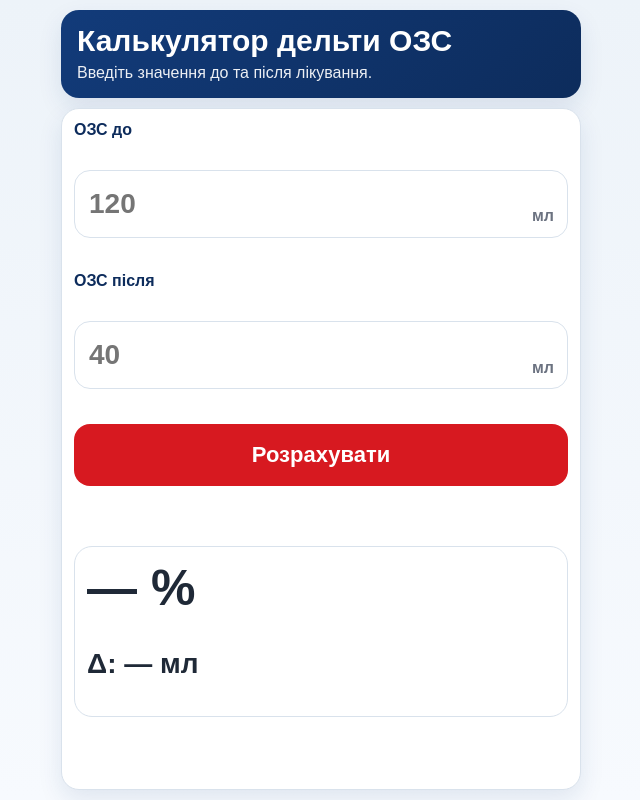
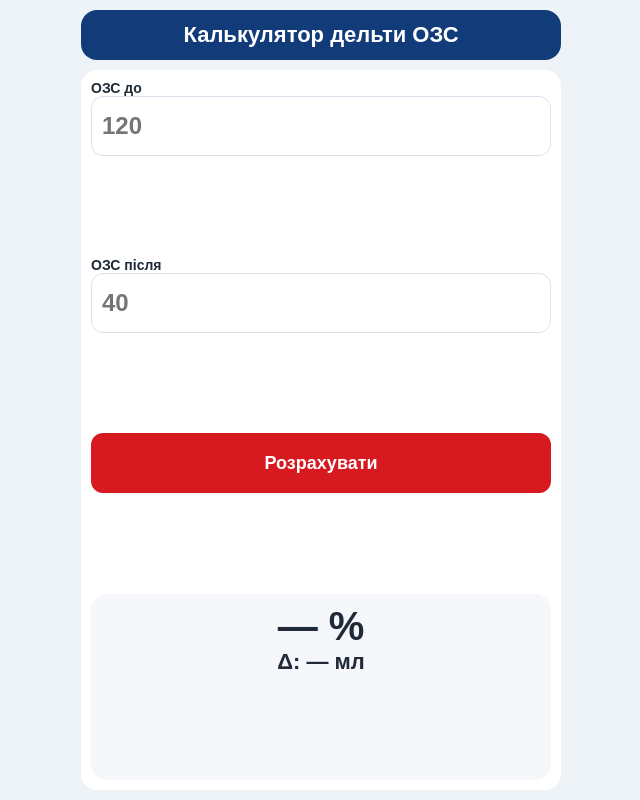
Before and after one commit to Levitskiyigor/pvr-calculator, a plain HTML site: page index.html in a window 1280 px wide. Shown: the whole page, without its empty margins (319-959 px from the left). Drawn offline with Linux system fonts and the light colour scheme.

Commit message:
Update index.html

```diff
--- a/index.html
+++ b/index.html
@@ -5,187 +5,142 @@
   <meta name="viewport" content="width=device-width, initial-scale=1, viewport-fit=cover">
   <meta name="robots" content="noindex, nofollow">
   <title>Калькулятор дельти ОЗС</title>
+
   <style>
     :root {
       --blue: #123b7a;
-      --blue-dark: #0d2c5c;
       --red: #d71920;
-      --bg: #eef3f8;
-      --card: #ffffff;
+      --border: #d9e2ec;
       --text: #1f2937;
       --muted: #6b7280;
-      --border: #d9e2ec;
-      --ok-bg: #eef8f1;
-      --ok-text: #166534;
-      --warn-bg: #fff7e8;
-      --warn-text: #9a6700;
-      --bad-bg: #fdeeee;
-      --bad-text: #b42318;
-      --shadow: 0 10px 24px rgba(18, 59, 122, 0.10);
-      --radius: 18px;
-      --gap: 10px;
+      --radius: 16px;
     }
 
-    * { box-sizing: border-box; -webkit-tap-highlight-color: transparent; }
+    * { box-sizing: border-box; }
 
     html, body {
       margin: 0;
-      padding: 0;
-      width: 100%;
       height: 100%;
       overflow: hidden;
-      font-family: Arial, Helvetica, sans-serif;
-      background: linear-gradient(180deg, #edf3f9 0%, #f7fafe 100%);
+      font-family: Arial, sans-serif;
+      background: #eef3f8;
       color: var(--text);
     }
 
-    body { min-height: 100dvh; }
-
-    .screen {
-      min-height: 100dvh;
+    .app {
       height: 100dvh;
       padding: 10px;
       display: grid;
+      grid-template-rows: auto 1fr;
+      max-width: 500px;
+      margin: auto;
+      gap: 10px;
     }
 
-    .app {
-      height: 100%;
-      display: grid;
-      grid-template-rows: auto 1fr;
-      gap: var(--gap);
-      max-width: 520px;
-      margin: 0 auto;
-      width: 100%;
+    .header {
+      background: var(--blue);
+      color: white;
+      border-radius: var(--radius);
+      padding: 12px;
+      text-align: center;
     }
 
-    .hero {
-      background: linear-gradient(135deg, var(--blue) 0%, var(--blue-dark) 100%);
-      color: #fff;
-      border-radius: var(--radius);
-      padding: 14px 16px;
-      box-shadow: var(--shadow);
-    }
-
-    .hero h1 {
+    .header h1 {
       margin: 0;
-      font-size: clamp(22px, 5.8vw, 30px);
-      line-height: 1.1;
-      font-weight: 700;
-    }
-
-    .hero p {
-      margin: 6px 0 0;
-      font-size: clamp(13px, 3.5vw, 16px);
-      line-height: 1.3;
-      color: rgba(255,255,255,0.92);
+      font-size: 22px;
     }
 
     .card {
-      background: var(--card);
-      border: 1px solid var(--border);
+      background: white;
       border-radius: var(--radius);
-      box-shadow: var(--shadow);
-      padding: 12px;
+      padding: 10px;
       display: grid;
-      grid-template-rows: auto auto auto auto auto;
-      gap: var(--gap);
-      min-height: 0;
+      gap: 10px;
     }
 
-    .field { display: grid; gap: 6px; }
-
     .label {
-      font-size: clamp(14px, 3.6vw, 16px);
-      font-weight: 700;
-      color: var(--blue-dark);
+      font-weight: bold;
+      font-size: 14px;
     }
 
-    .input-wrap { position: relative; }
-
-    input[type="number"] {
+    input {
       width: 100%;
-      height: clamp(56px, 9vh, 68px);
+      height: 60px;
+      font-size: 24px;
+      font-weight: bold;
+      border-radius: 12px;
       border: 1px solid var(--border);
-      border-radius: 16px;
-      padding: 0 52px 0 14px;
-      font-size: clamp(22px, 6vw, 28px);
-      font-weight: 700;
-      color: var(--text);
-      background: #fff;
-      outline: none;
+      padding: 0 10px;
     }
 
-    .unit {
-      position: absolute;
-      right: 14px;
-      top: 50%;
-      transform: translateY(-50%);
-      font-size: clamp(14px, 3.5vw, 16px);
-      font-weight: 700;
-      color: var(--muted);
-    }
-
-    .button-row { display: grid; }
-
     button {
-      height: clamp(54px, 8.5vh, 62px);
-      border: 0;
-      border-radius: 16px;
-      font-size: clamp(18px, 4.8vw, 22px);
-      font-weight: 700;
+      height: 60px;
+      font-size: 18px;
+      font-weight: bold;
+      border-radius: 12px;
+      border: none;
+      background: var(--red);
+      color: white;
       cursor: pointer;
-      width: 100%;
-      background: var(--red);
-      color: #fff;
     }
 
     .result {
-      border-radius: 18px;
-      padding: 12px;
-      border: 1px solid var(--border);
-      display: grid;
-      gap: 6px;
+      border-radius: var(--radius);
+      padding: 10px;
+      text-align: center;
+      background: #f5f7fa;
     }
 
-    .result-main { font-size: clamp(34px, 10vw, 50px); font-weight: 700; }
-    .result-sub { font-size: clamp(20px, 5.5vw, 28px); font-weight: 700; }
+    .percent {
+      font-size: 40px;
+      font-weight: bold;
+    }
 
+    .delta {
+      font-size: 22px;
+      font-weight: bold;
+    }
+
+    .note {
+      margin-top: 5px;
+      font-size: 14px;
+      font-weight: bold;
+    }
+
+    .success { background: #eef8f1; color: #166534; }
+    .warning { background: #fff7e8; color: #9a6700; }
+    .danger { background: #fdeeee; color: #b42318; }
   </style>
 </head>
+
 <body>
-  <div class="screen">
+
 <div class="app">
-      <div class="hero">
+
+  <div class="header">
     <h1>Калькулятор дельти ОЗС</h1>
-        <p>Введіть значення до та після лікування.</p>
   </div>
 
   <div class="card">
-        <div class="field">
-          <label class="label">ОЗС до</label>
-          <div class="input-wrap">
+
+    <div>
+      <div class="label">ОЗС до</div>
       <input id="before" type="number" placeholder="120">
-            <span class="unit">мл</span>
-          </div>
     </div>
 
-        <div class="field">
-          <label class="label">ОЗС після</label>
-          <div class="input-wrap">
+    <div>
+      <div class="label">ОЗС після</div>
       <input id="after" type="number" placeholder="40">
-            <span class="unit">мл</span>
-          </div>
     </div>
 
-        <div class="button-row">
     <button onclick="calculate()">Розрахувати</button>
+
+    <div id="result" class="result">
+      <div id="percent" class="percent">— %</div>
+      <div id="delta" class="delta">Δ: — мл</div>
+      <div id="note" class="note"></div>
     </div>
 
-        <div id="result" class="result">
-          <div id="percentValue" class="result-main">— %</div>
-          <div id="mlValue" class="result-sub">Δ: — мл</div>
-        </div>
-      </div>
   </div>
 </div>
 
@@ -199,9 +154,35 @@
   const deltaMl = before - after;
   const deltaPercent = (deltaMl / before) * 100;
 
-      document.getElementById('percentValue').textContent = deltaPercent.toFixed(1) + '%';
-      document.getElementById('mlValue').textContent = 'Δ: ' + deltaMl.toFixed(1) + ' мл';
+  const percentEl = document.getElementById('percent');
+  const deltaEl = document.getElementById('delta');
+  const noteEl = document.getElementById('note');
+  const resultEl = document.getElementById('result');
+
+  percentEl.textContent = deltaPercent.toFixed(1) + '%';
+  deltaEl.textContent = 'Δ: ' + deltaMl.toFixed(1) + ' мл';
+
+  let note = '';
+  let className = 'result';
+
+  if (deltaMl < 0) {
+    note = 'ОЗС збільшився';
+    className += ' danger';
+  } else if (deltaPercent >= 50) {
+    note = 'Виражене зниження ОЗС';
+    className += ' success';
+  } else if (deltaPercent >= 30) {
+    note = 'Помірне зниження ОЗС';
+    className += ' warning';
+  } else {
+    note = 'Незначне зниження ОЗС';
+    className += ' danger';
+  }
+
+  noteEl.textContent = note;
+  resultEl.className = className;
 }
 </script>
+
 </body>
 </html>
```
Lines whose indentation alone changed are shown as unchanged.
